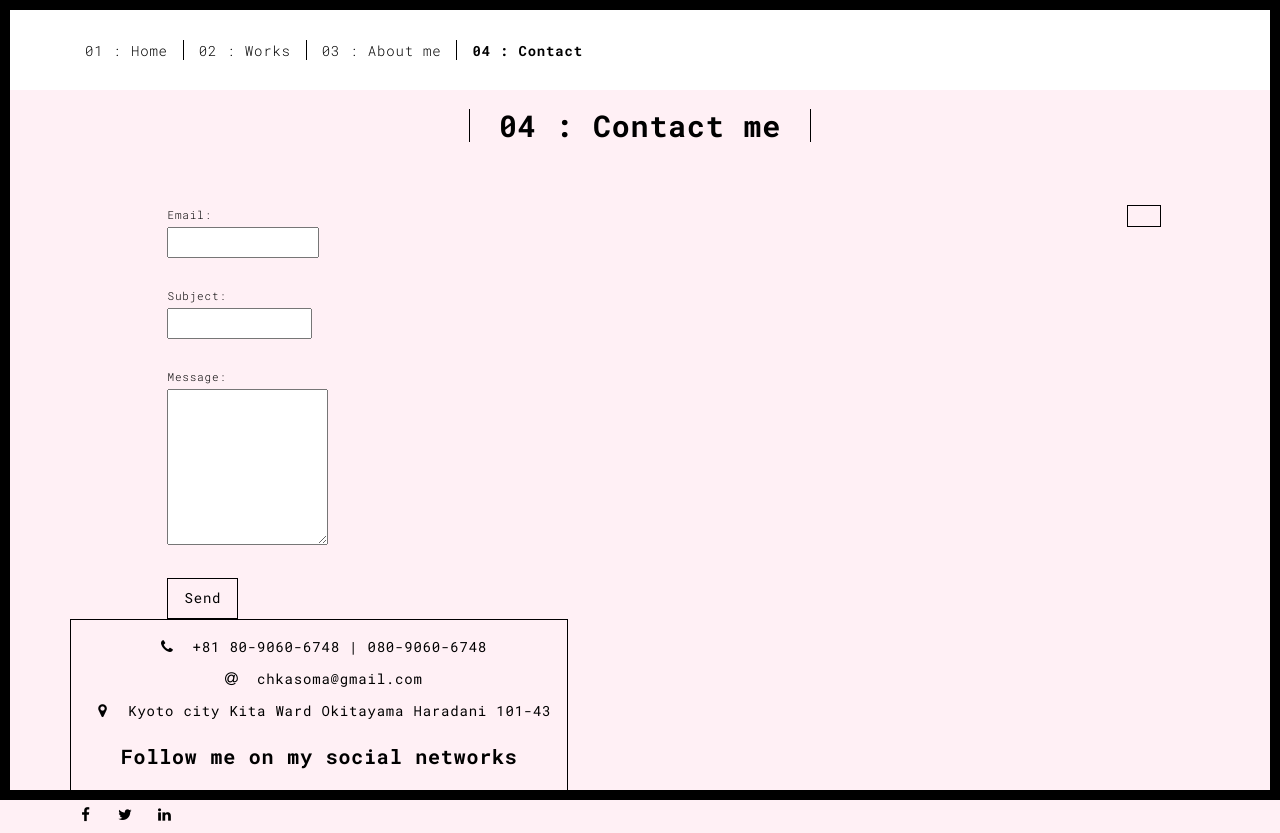
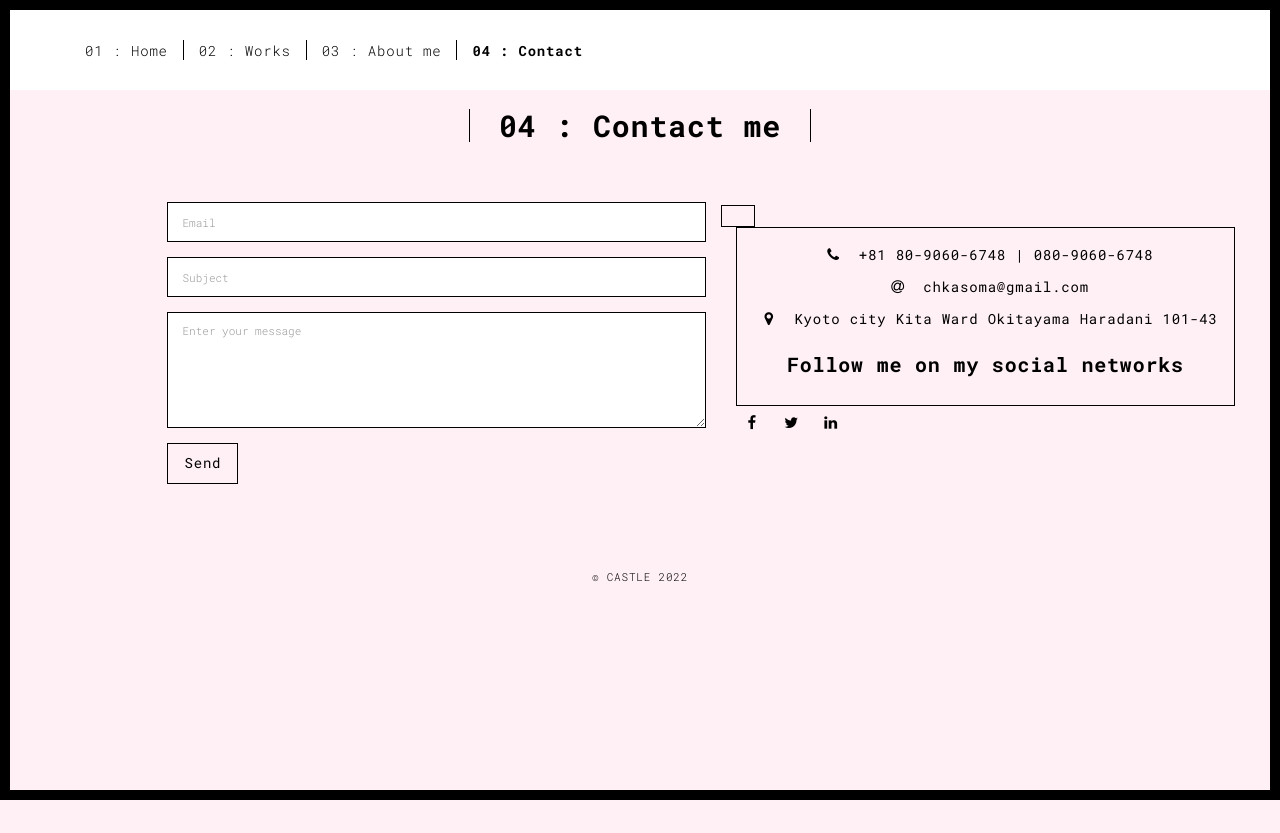
Before and after one commit to ChrisCastle8/ChrisCastle8.github.io, a plain HTML site: page contact.html in a window 1280 px wide. Shown: the top 833 px of the page. After the commit the page ends 800 px from the top, so only its background shows below. Drawn offline with Linux system fonts and the light colour scheme.

Commit message:
Update contact.html

```diff
--- a/contact.html
+++ b/contact.html
@@ -68,19 +68,23 @@
 
           <div class="row">
             <div class="col-md-10 col-md-offset-1">
-              <form action="mailto:chkasomat@gmail.com"
-method="POST"
-enctype="multipart/form-data"
-name="EmailForm">
-    Email:<br>
-    <input type="email" name="Contact-Email"><br><br>
-    Subject:<br>
-    <input type="text" size="19" name="Contact-Subject"><br><br>
-    Message:<br>
-    <textarea name="Contact-Message" rows="6″ cols="20″>
-    </textarea><br><br>
-    <a href = "thankyou.html" button type="submit" class="btn btn-default btn-lg" value="Submit">Send</button>
-</form>
+              <form action="mailto:chkasoma@gmail.com"
+               method="POST"
+               enctype="multipart/form-data"
+               name="EmailForm">
+                <div class="row">
+                    <div class="col-md-7">
+                      <div class="form-group">
+                        <input name="email" type="email" class="form-control" id="email" placeholder="Email">
+                      </div>
+                      <div class="form-group">
+                        <input name="subject" type="text" class="form-control" id="subject" placeholder="Subject">
+                      </div>
+                      <div class="form-group">
+                        <textarea name="message" class="form-control" rows="5" placeholder="Enter your message"></textarea>
+                      </div>
+                      <a href = "thankyou.html" button type="submit" class="btn btn-default btn-lg" value="Submit">Send</button>
+                      </form>
 <!--                <form action="submit_form" method="post" class="reveal-content">
                   <div class="row">
                     <div class="col-md-7">
```
